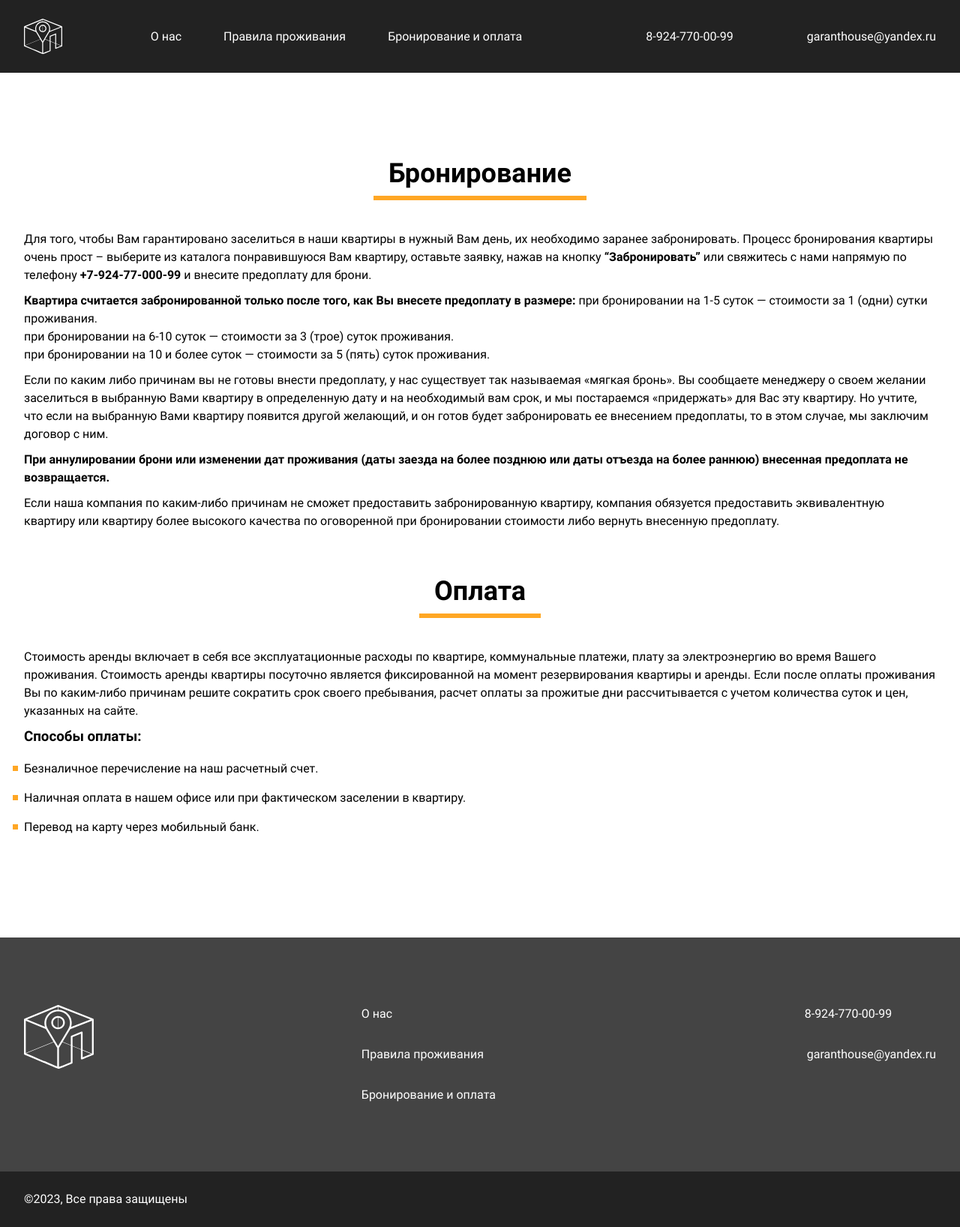
After one commit to alexander-drach/kizil-flats, a PHP site: page /page-booking.php in a window 1280 px wide. The commit adds this page. Shown: the whole page at 75% size. Run offline with PHP 8.4, Linux system fonts and the light colour scheme.

Commit message:
styling page booking

```diff
--- /dev/null
+++ b/assets-gulp/source/sass/blocks/booking-content.scss
@@ -0,0 +1,32 @@
+.booking-content {
+    h2 {
+        text-align: center;
+    }
+}
+
+.booking-content__inner {
+    display: flex;
+    flex-direction: column;
+    align-items: center;
+    padding-top: 120px;
+    padding-bottom: 120px;
+
+    @include vp-1023 {
+        padding-top: 70px;
+        padding-bottom: 70px;
+    }
+
+    @include vp-639 {
+        padding-top: 50px;
+        padding-bottom: 50px;
+    }
+}
+
+.booking-desc {
+    margin-bottom: 60px;
+    width: 100%;
+}
+
+.pay-desc {
+    width: 100%;
+}
--- a/assets-gulp/source/sass/blocks/header.scss
+++ b/assets-gulp/source/sass/blocks/header.scss
@@ -21,9 +21,7 @@
 
     &.open {
         .hamb {
-            width: 116px;
             background-image: url("../img/svg/icon-close.svg");
-            background-position: left 0;
         }
 
         .nav {
@@ -168,14 +166,14 @@
 
 .hamb {
     display: none;
-    width: 23px;
+    width: 116px;
     height: 17px;
     border: none;
     background-color: transparent;
     padding: 0;
     background-repeat: no-repeat;
     background-size: contain;
-    background-position: center;
+    background-position: left 0 center;
     background-image: url("../img/svg/icon-hamb.svg");
     flex-shrink: 0;
 
--- a/assets-gulp/source/sass/blocks/list.scss
+++ b/assets-gulp/source/sass/blocks/list.scss
@@ -34,4 +34,30 @@
             }
         }
     }
+
+    &--square-small {
+        li {
+            position: relative;
+            margin-bottom: 15px;
+
+            @include vp-1023 {
+                padding-left: 20px;
+            }
+
+            &::before {
+                content: "";
+                position: absolute;
+                top: 0.5em;
+                left: -15px;
+                display: block;
+                width: 7px;
+                height: 7px;
+                background-color: $color-gold;
+
+                @include vp-1023 {
+                    left: 0;
+                }
+            }
+        }
+    }
 }
--- /dev/null
+++ b/assets-gulp/source/sass/blocks/map.scss
@@ -0,0 +1,13 @@
+.map {
+    width: 100%;
+
+    iframe {
+        height: 100%;
+        width: 100%;
+        border: none;
+    }
+
+    &--main {
+        height: 560px;
+    }
+}
--- a/assets-gulp/source/sass/global/reboot.scss
+++ b/assets-gulp/source/sass/global/reboot.scss
@@ -87,6 +87,7 @@ select {
 
 // ie11 X removal
 input {
+
   &::-ms-clear,
   &::-ms-reveal {
     display: none;
@@ -141,6 +142,26 @@ p {
   margin-top: 0;
 }
 
+h2 {
+  font-size: 36px;
+  font-style: normal;
+  font-weight: 700;
+  line-height: normal;
+  padding-left: 20px;
+  padding-right: 20px;
+  padding-bottom: 9px;
+  border-bottom: 6px solid $color-gold;
+  margin-bottom: 40px;
+
+  @include vp-1023 {
+    font-size: 30px;
+  }
+
+  @include vp-639 {
+    font-size: 26px;
+  }
+}
+
 p {
   margin-bottom: 10px;
 
--- a/assets-gulp/source/sass/style.scss
+++ b/assets-gulp/source/sass/style.scss
@@ -29,6 +29,8 @@
 @import "blocks/intro";
 @import "blocks/filter";
 @import "blocks/card";
+@import "blocks/map";
+@import "blocks/booking-content";
 
 // ---------------------------------
 
--- a/includes/footer.php
+++ b/includes/footer.php
@@ -12,7 +12,7 @@
                     <a href="#">Правила проживания</a>
                 </li>
                 <li class="footer__menu__item">
-                    <a href="#">Бронирование и оплата</a>
+                    <a href="page-booking.php">Бронирование и оплата</a>
                 </li>
             </ul>
             <ul class="list footer__contact">
--- a/includes/header.php
+++ b/includes/header.php
@@ -26,7 +26,7 @@
                                 <a href="#">Правила проживания</a>
                             </li>
                             <li class="main-menu__item">
-                                <a href="#">Бронирование и оплата</a>
+                                <a href="page-booking.php">Бронирование и оплата</a>
                             </li>
                         </ul>
                         <ul class="list header__contact">
--- a/index.php
+++ b/index.php
@@ -17,6 +17,9 @@
 			<button class="btn btn-primary" type="button">Забронировать</button>
 		</div>
 	</section>
+	<div class="map map--main">
+		<iframe src="https://yandex.ru/map-widget/v1/?um=constructor%3A51b774739e189635a30f4e564472275b0320ebc28b3b71f92d4f7da0486d9d96&amp;source=constructor"></iframe>
+	</div>
 	<div class="filter">
 		<ul class="list">
 			<li>
--- /dev/null
+++ b/page-booking.php
@@ -0,0 +1,57 @@
+<?php require_once 'includes/header.php' ?>
+<main class="booking-content">
+    <div class="booking-content__inner">
+        <h2>Бронирование</h2>
+        <div class="container">
+            <div class="booking-desc">
+                <p>
+                    Для того, чтобы Вам гарантировано заселиться в наши квартиры в нужный Вам день, их необходимо заранее забронировать. Процесс бронирования квартиры очень прост – выберите из каталога понравившуюся Вам квартиру, оставьте заявку, нажав на кнопку <strong>“Забронировать”</strong> или свяжитесь с нами напрямую по телефону <strong><a href="tel:+79247700099">+7-924-77-000-99</a></strong> и внесите предоплату для брони.
+                </p>
+
+                <p>
+                    <strong>
+                        Квартира считается забронированной только после того, как Вы внесете предоплату в размере:
+                    </strong>
+                    при бронировании на 1-5 суток — стоимости за 1 (одни) сутки проживания.<br>
+                    при бронировании на 6-10 суток — стоимости за 3 (трое) суток проживания.<br>
+                    при бронировании на 10 и более суток — стоимости за 5 (пять) суток проживания.
+                </p>
+
+                <p>
+                    Если по каким либо причинам вы не готовы внести предоплату, у нас существует так называемая «мягкая бронь». Вы сообщаете менеджеру о своем желании заселиться в выбранную Вами квартиру в определенную дату и на необходимый вам срок, и мы постараемся «придержать» для Вас эту квартиру. Но учтите, что если на выбранную Вами квартиру появится другой желающий, и он готов будет забронировать ее внесением предоплаты, то в этом случае, мы заключим договор с ним.
+                </p>
+
+                <p>
+                    <strong>
+                        При аннулировании брони или изменении дат проживания (даты заезда на более позднюю или даты отъезда на более раннюю) внесенная предоплата не возвращается.
+                    </strong>
+                </p>
+                <p>
+                    Если наша компания по каким-либо причинам не сможет предоставить забронированную квартиру, компания обязуется предоставить эквивалентную квартиру или квартиру более высокого качества по оговоренной при бронировании стоимости либо вернуть внесенную предоплату.
+                </p>
+            </div><!-- booking-content -->
+        </div><!-- container -->
+
+        <h2>Оплата</h2>
+        <div class="container">
+            <div class="pay-desc">
+                <p>
+                    Стоимость аренды включает в себя все эксплуатационные расходы по квартире, коммунальные платежи, плату за электроэнергию во время Вашего проживания. Стоимость аренды квартиры посуточно является фиксированной на момент резервирования квартиры и аренды. Если после оплаты проживания Вы по каким-либо причинам решите сократить срок своего пребывания, расчет оплаты за прожитые дни рассчитывается с учетом количества суток и цен, указанных на сайте.
+                </p>
+                <h3>Способы оплаты:</h3>
+                <ul class="list list--square-small">
+                    <li>
+                        Безналичное перечисление на наш расчетный счет.
+                    </li>
+                    <li>
+                        Наличная оплата в нашем офисе или при фактическом заселении в квартиру.
+                    </li>
+                    <li>
+                        Перевод на карту через мобильный банк.
+                    </li>
+                </ul>
+            </div><!-- pay-content -->
+        </div><!-- container -->
+    </div>
+</main>
+<?php require_once 'includes/footer.php' ?>
```
Also changed, not shown: assets-gulp/build/css/style.css (+100 -4 lines), assets-gulp/build/css/style.min.css, 1 other file.
